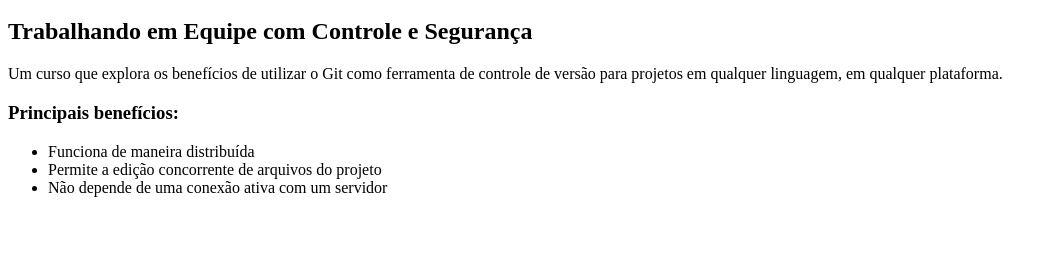
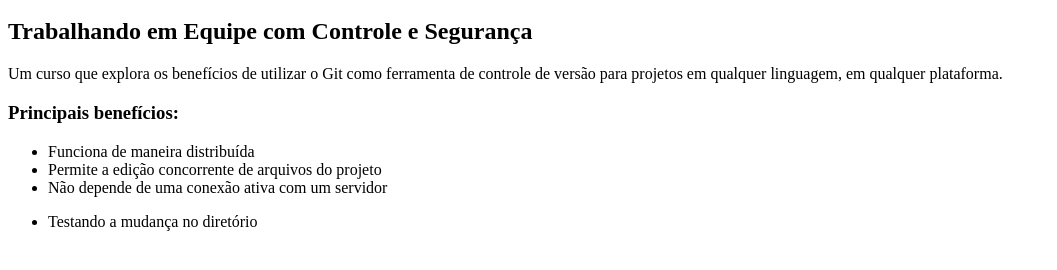
Before and after one commit to fhashimoto/meu-site, a plain HTML site: page index.html in a window 1280 px wide. Shown: the part 48-318 px from the top of the page, without its empty margins (0-1057 px from the left). Drawn offline with Linux system fonts and the light colour scheme.

Commit message:
Agora VAI

```diff
--- a/index.html
+++ b/index.html
@@ -13,5 +13,9 @@
             <li>Permite a edição concorrente de arquivos do projeto</li>
             <li>Não depende de uma conexão ativa com um servidor</li>
         </ul>
+
+        <ul>
+            <li>Testando a mudança no diretório</li>
+        </ul>
     </body>
 </html>
```
